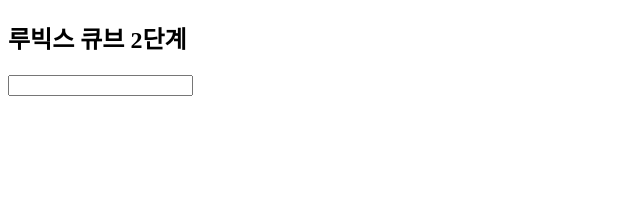
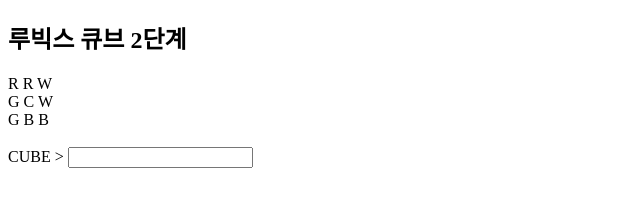
Before and after one commit to dudtjr913/RubiksCube, a plain HTML site: page index.html in a window 1280 px wide. Shown: the whole page, without its empty margins (0-640 px from the left). Drawn offline with Linux system fonts and the light colour scheme.

Commit message:
Update : 초기 화면을 위한 html에 element 추가
<description>

```diff
--- a/index.html
+++ b/index.html
@@ -8,7 +8,14 @@
   <body>
     <div id="cube">
       <h2>루빅스 큐브 2단계</h2>
+      <div>
+        R R W </br>
+        G C W </br>
+        G B B </br>
+      </div>
+    </br>
       <form onsubmit="return false">
+        <span>CUBE > </span>
         <input />
       </form>
     </div>
```
